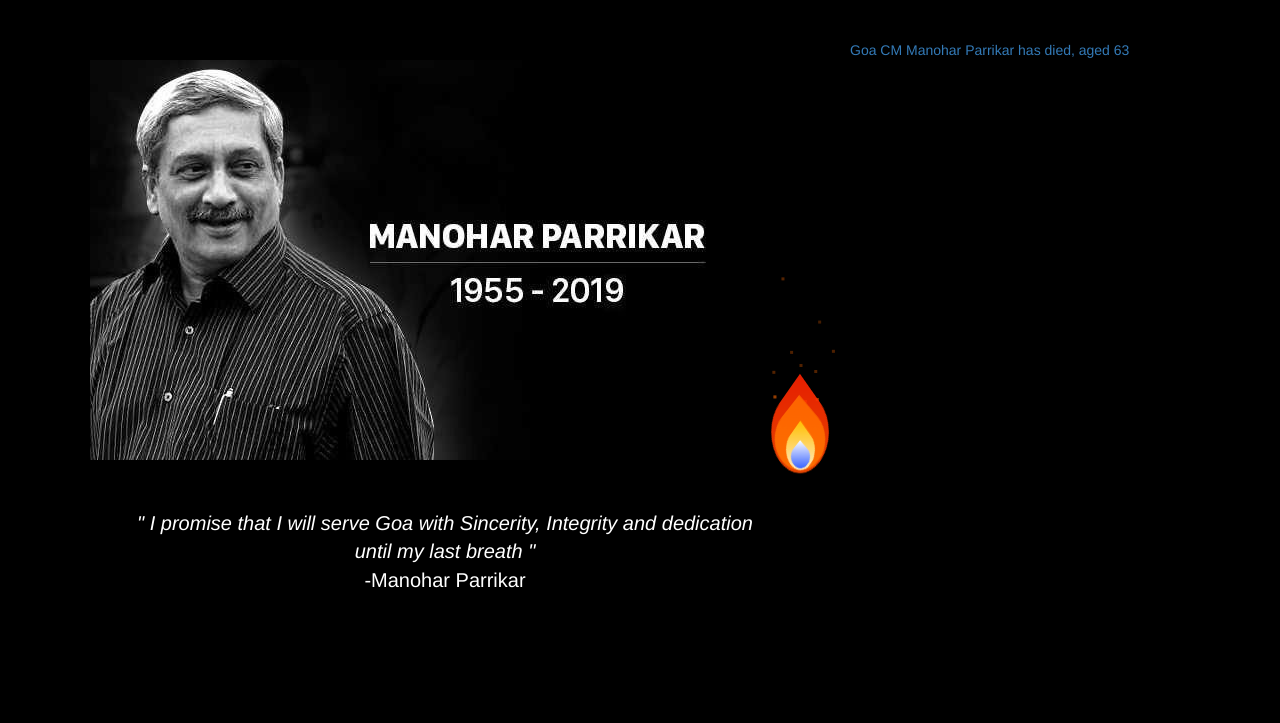
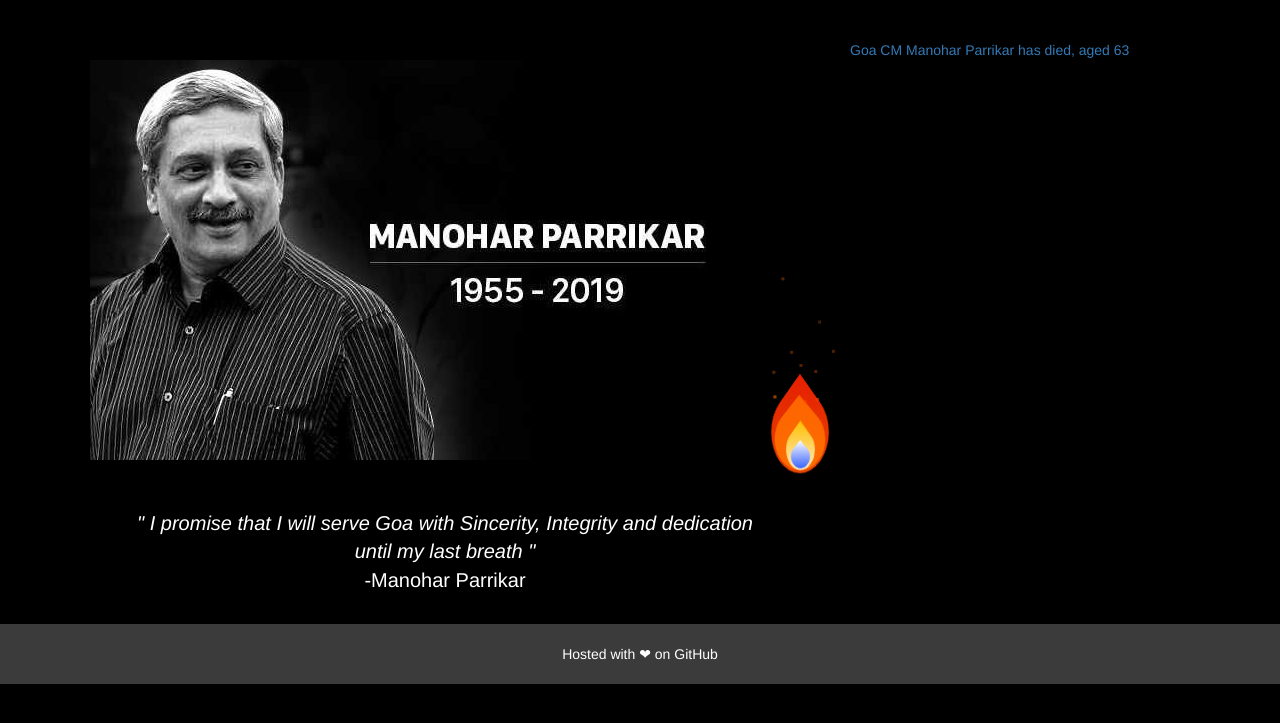
Before and after one commit to 2root2/Tribute, a PHP site: page / in a window 1280 px wide. Shown: the top 723 px of the page. Run offline with PHP 8.4, Linux system fonts and the light colour scheme; some libraries are stand-ins or nearby versions.

Commit message:
Hosted with :heart: on GitHub

```diff
--- a/index.html
+++ b/index.html
@@ -54,14 +54,19 @@
 							-Manohar Parrikar
 						</div>
 					</div>
-				</div>
-				<div class="col-lg-4">
-					<a class="twitter-moment moment-margin" href="https://twitter.com/i/moments/1107280061483413504?ref_src=twsrc%5Etfw">Goa CM Manohar Parrikar has died, aged 63</a>
-					<script async src="https://platform.twitter.com/widgets.js"></script>
-				</div>
 			</div>
-
+			<div class="col-lg-4">
+				<a class="twitter-moment moment-margin" href="https://twitter.com/i/moments/1107280061483413504?ref_src=twsrc%5Etfw">Goa CM Manohar Parrikar has died, aged 63</a>
+				<script async src="https://platform.twitter.com/widgets.js"></script>
+			</div>
 		</div>
+	</div>
+	<footer class="text-center">
+		<a href="https://github.com/2root2/Tribute"
+			class="gh-link" target="_blank">
+			Hosted with &#10084; on GitHub
+		</a>
+	</footer>
 	<script async src="https://www.googletagmanager.com/gtag/js?id=UA-136428081-1"></script>
 	<script>
 		window.dataLayer = window.dataLayer || [];
--- a/style.css
+++ b/style.css
@@ -1,6 +1,6 @@
 body {
   background: #000000;
-  padding: 40px 0px;
+  padding-top: 40px;
 }
 
 .firepit {
@@ -189,3 +189,19 @@ body {
     vertical-align: middle;
     margin-bottom: 20px;
 }
+
+.gh-link {
+  color: #fff;
+}
+
+.gh-link:hover {
+  color: #fff;
+  text-decoration: underline;
+  cursor: pointer;
+}
+
+footer {
+  padding: 20px;
+  background-color: #ffffff3b;
+  margin-top: 10px;
+}
```
